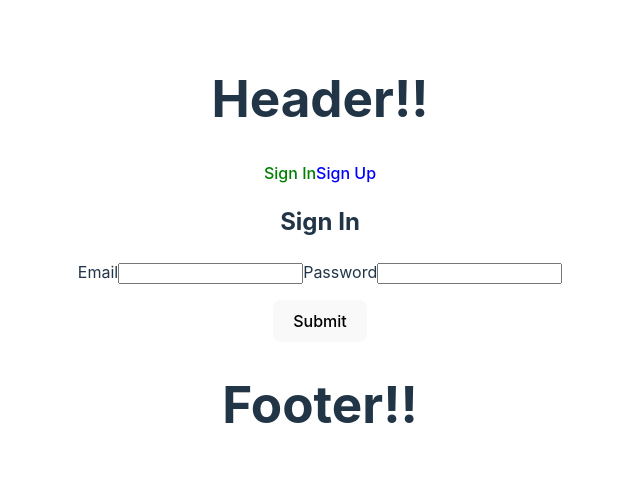
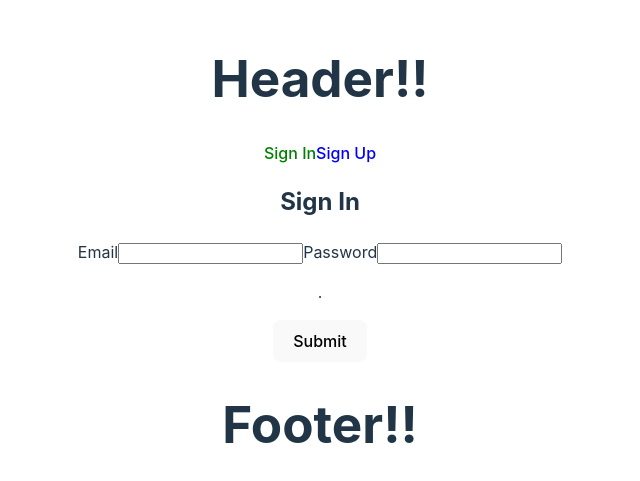
Before and after one commit to MichelleRS/auth-react, a React (Vite) app: page /sign-in in a window 1280 px wide. Shown: the part 149-630 px from the top of the page, without its empty margins (320-960 px from the left). Built offline with nearby package versions, Linux system fonts and the light colour scheme; no server answers.

Commit message:
Error handling for invalid inputs

```diff
--- a/src/components/Main/Public/SignIn.jsx
+++ b/src/components/Main/Public/SignIn.jsx
@@ -6,13 +6,13 @@ export default function SignIn() {
   // constants for use in function
   const emailRef = useRef(null);
   const passwordRef = useRef(null);
+  const navigate = useNavigate();
+  const { signin } = useAuth();
+  // initialize state for error handling
   const [emailErrorMsg, setEmailErrorMsg] = useState("");
   const [passwordErrorMsg, setPasswordErrorMsg] = useState("");
+  const [submitStatusMsg, setSubmitStatusMsg] = useState("");
   const [errorMsg, setErrorMsg] = useState("");
-  const navigate = useNavigate();
-  const { signin } = useAuth();
-
-  // TODO initialize state for error handling
 
   // set document title
   useEffect(() => {
@@ -29,6 +29,7 @@ export default function SignIn() {
       // clear error messages
       setEmailErrorMsg("");
       setPasswordErrorMsg("");
+      setSubmitStatusMsg("");
       setErrorMsg("");
       // handle empty email input
       if (!emailRef.current?.value) {
@@ -38,17 +39,22 @@ export default function SignIn() {
       if (!passwordRef.current?.value) {
         setPasswordErrorMsg("Password is required.");
       }
-      // handle general error message
+      // handle general error message on submit
       if (!emailRef.current?.value || !passwordRef.current?.value) {
-        setErrorMsg("Failed to sign in.");
+        setSubmitStatusMsg("Failed to sign in.");
       }
-      // sign in user and navigate to home page
+      // get sign in data
       const {
         data: { user, session },
+        error,
       } = await signin(emailRef.current.value, passwordRef.current.value);
+      // if error, display error message, TODO improve message
+      if (error) setErrorMsg(error.message);
+      // if user, navigate to home page
       if (user && session) navigate("/");
-    } catch {
+    } catch (error) {
       // TODO catch remaining errors
+      console.log("error!");
     }
   };
 
@@ -83,7 +89,9 @@ export default function SignIn() {
         {/* if blank or incorrect on submit, display password error message */}
         {passwordErrorMsg}
         {/* if any errors on submit, display error message */}
-        <p>{errorMsg}</p>
+        <p>
+          {submitStatusMsg} {errorMsg}.
+        </p>
         {/* submit */}
         <button type="submit">Submit</button>
       </form>
```
